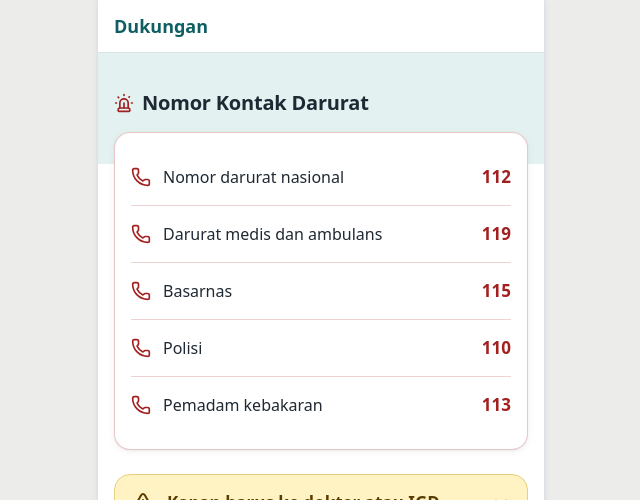
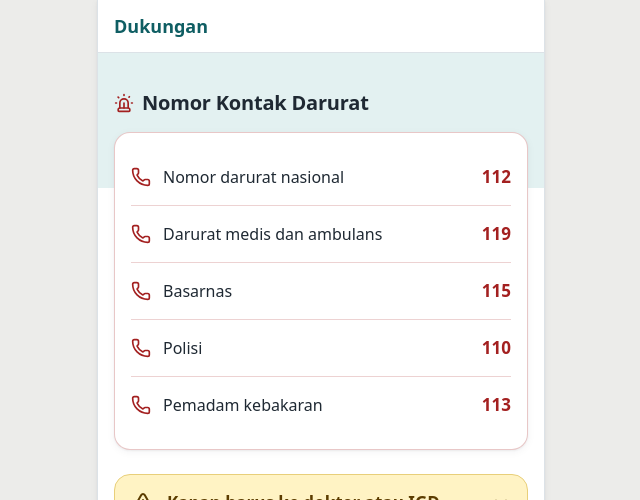
Before and after one commit to titohanafi/transisidnr, a React (Vite) app: page /#/kontak in a window 1280 px wide. Shown: the top 500 px of the page, without its empty margins (319-959 px from the left). Built offline with nearby package versions, Linux system fonts and the light colour scheme.

Commit message:
Dukungan: kartu nomor darurat memotong pita hijau lebih dalam
Co-Authored-By: Claude Sonnet 5.5 <noreply@anthropic.com>

```diff
--- a/src/screens/Kontak.tsx
+++ b/src/screens/Kontak.tsx
@@ -93,7 +93,7 @@ export function Kontak() {
       kepalaTumpang
       kepala={
         darurat && darurat.entri.length > 0 ? (
-          <h2 id="nomor-darurat" className="mt-3 flex items-center gap-2 text-subjudul text-tinta">
+          <h2 id="nomor-darurat" className="mb-6 mt-3 flex items-center gap-2 text-subjudul text-tinta">
             <Siren className="h-5 w-5 shrink-0 text-bahaya" strokeWidth={2} aria-hidden="true" focusable="false" />
             {darurat.kategori.nama}
           </h2>
@@ -104,7 +104,7 @@ export function Kontak() {
     >
       <div className="flex flex-col gap-bagian">
         {darurat && darurat.entri.length > 0 && (
-          <section aria-labelledby="nomor-darurat" className="rounded-kartu border border-bahaya/25 bg-white p-4 shadow-kartu">
+          <section aria-labelledby="nomor-darurat" className="-mt-6 rounded-kartu border border-bahaya/25 bg-white p-4 shadow-kartu">
             <ul className="divide-y divide-bahaya/20">
               {darurat.entri.map((e) =>
                 e.telepon ? (
```
Also changed, not shown: 1 other file (tests, documents, lock files or other folders).
